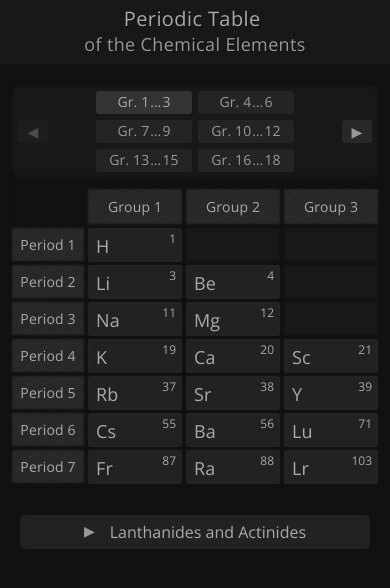
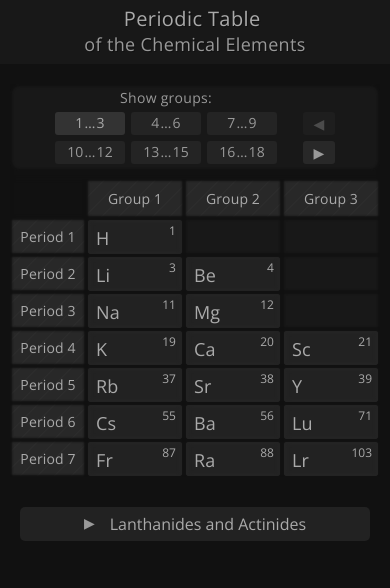
Before and after one commit to Offline2099/periodic-table-app, an Angular app: page / in a window 390 px wide. Shown: the top 588 px of the page. Built offline with nearby package versions, Linux system fonts and the light colour scheme.

Commit message:
Update table visiblity controls for mobile devices

```diff
--- a/src/app/table/table.component.css
+++ b/src/app/table/table.component.css
@@ -28,14 +28,21 @@
 
 .controls-sub-container {
   display: flex;
-  flex-basis: 100%;
   flex-direction: column;
   justify-content: center;
+  padding: 0 10px;
 }
 
 .controls-sub-container-row {
   display: flex;
   justify-content: center;
+  color: #999;
+  font-size: 14px;
+  letter-spacing: 0.02em;
+}
+
+.controls-sub-container-row:first-of-type {
+  padding-bottom: 2px;
 }
 
 .controls-button {
@@ -97,21 +104,14 @@
     border-radius: 10px;
   }
   .controls-button {
-    min-width: 80px;
+    min-width: 54px;
     margin: 3px;
     font-size: 14px;
   }
   .controls-button-l,
   .controls-button-r {
-    min-width: 20px;
-  }
-  .controls-button-l {
-    margin-left: 8px;
-    margin-right: auto;
-  }
-  .controls-button-r {
-    margin-left: auto;
-    margin-right: 8px;
+    min-width: unset;
+    width: 22px;
   }
 }
 
@@ -199,7 +199,6 @@ th {
   text-align: center;
   letter-spacing: 0.01em;
   box-shadow: 0 0 2px 2px #111 inset;
-/*  animation: fadeIn .5s;*/
   transition: .2s;
 }
 
@@ -207,7 +206,6 @@ td {
   height: 64px;
   background: #181818;
   box-shadow: 0 0 2px 2px #111 inset;
-/*  animation: fadeIn .5s;*/
   transition: .2s;
 }
 
--- a/src/app/table/table.component.html
+++ b/src/app/table/table.component.html
@@ -10,25 +10,29 @@
 
         <!-- Mobile (3 groups visible) -->
         <div class="controls-container invisible-tablet invisible-desktop-small">
-          <div
-            class="controls-button controls-button-l"
-            [ngClass]="{'controls-button-disabled': !v.mobile.start}"
-            (click)="shiftVisibility(1, -1)">&#9664;</div>
           <div class="controls-sub-container">
+            <div class="controls-sub-container-row">Show groups:</div>
             <div
-              *ngFor="let row of [0, 1, 2]"
+              *ngFor="let row of [0, 1]"
               class="controls-sub-container-row">
               <div
-                *ngFor="let b of v.mobile.breakpoints | slice:(2 * row):(2 * row + 2)"
+                *ngFor="let b of v.mobile.breakpoints | slice:(3 * row):(3 * row + 3)"
                 class="controls-button"
                 [ngClass]="{'controls-button-selected': v.mobile.start == b}"
-                (click)="setVisibility(1, b)">Gr. {{b + 1}}&hairsp;&hellip;&hairsp;{{b + v.mobile.range}}</div>
+                (click)="setVisibility(1, b)">{{b + 1}}&hairsp;&hellip;&hairsp;{{b + v.mobile.range}}</div>
             </div>
           </div>
-          <div
-            class="controls-button controls-button-r"
-            [ngClass]="{'controls-button-disabled': v.mobile.end == 17}"
-            (click)="shiftVisibility(1, 1)">&#9654;</div>
+          <div class="controls-sub-container">
+            <div class="controls-sub-container-row">&nbsp;</div>
+            <div
+              class="controls-button controls-button-l"
+              [ngClass]="{'controls-button-disabled': !v.mobile.start}"
+              (click)="shiftVisibility(1, -1)">&#9664;</div>
+            <div
+              class="controls-button controls-button-r"
+              [ngClass]="{'controls-button-disabled': v.mobile.end == 17}"
+              (click)="shiftVisibility(1, 1)">&#9654;</div>
+          </div>
         </div>
 
         <!-- Tablet (6 groups visible) -->
```
